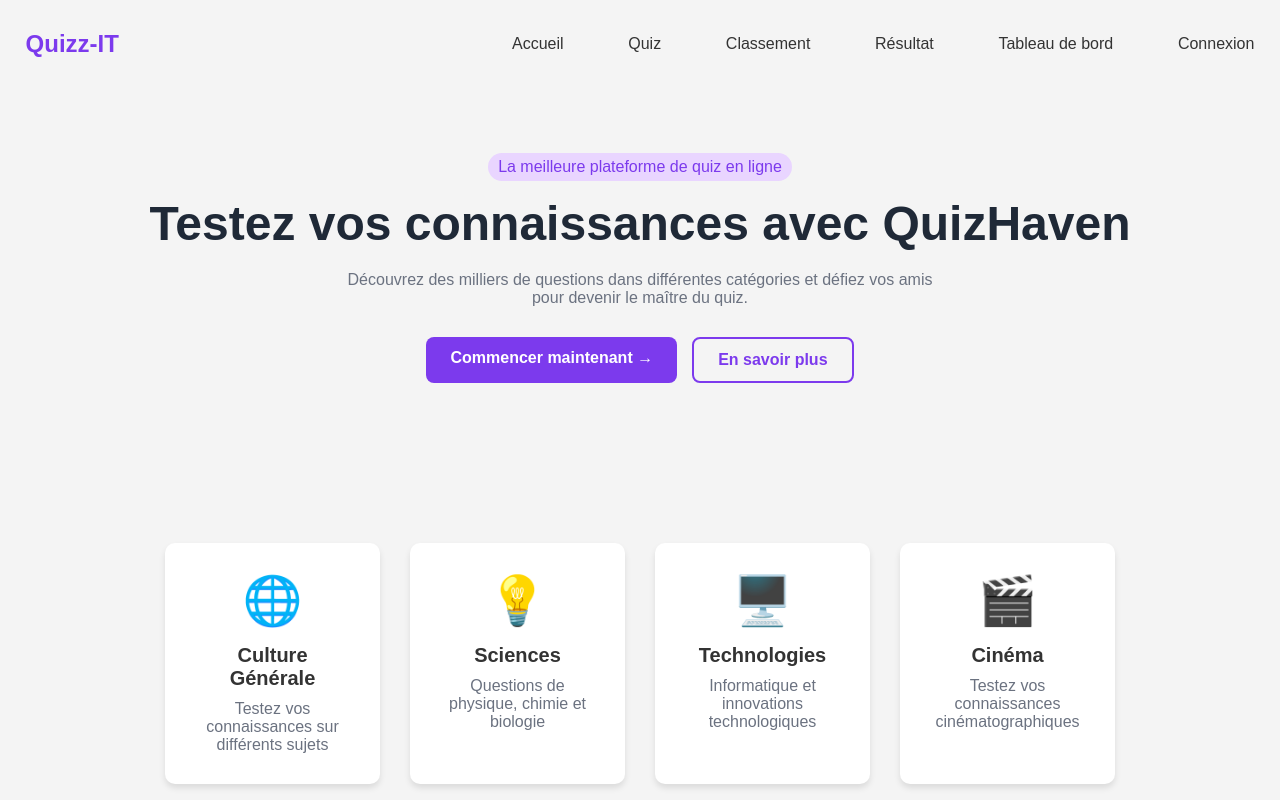
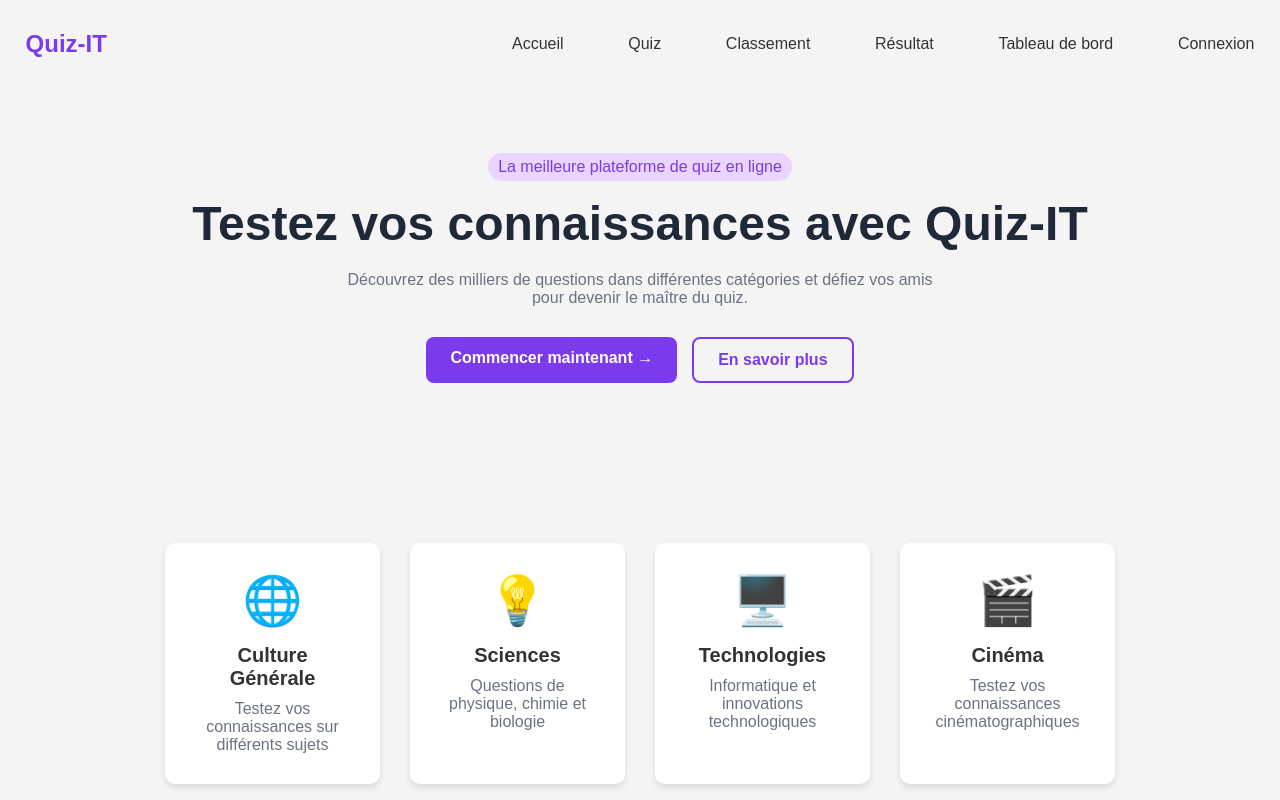
Before and after one commit to ilhami-k/quizz-front, an Angular app: page / in a window 1280 px wide. Shown: the top 800 px of the page. Built offline with nearby package versions, Linux system fonts and the light colour scheme.

Commit message:
UPDATE: Modif du nom
QuizHaven to quiz-IT

```diff
--- a/src/app/home/home.component.html
+++ b/src/app/home/home.component.html
@@ -1,6 +1,6 @@
 <div class="hero">
     <div class="hero-subtitle">La meilleure plateforme de quiz en ligne</div>
-    <h1 class="hero-title">Testez vos connaissances avec QuizHaven</h1>
+    <h1 class="hero-title">Testez vos connaissances avec Quiz-IT</h1>
     <p class="hero-description">Découvrez des milliers de questions dans différentes catégories et défiez vos amis pour devenir le maître du quiz.</p>
     <div class="cta-buttons">
         <a href="#" class="btn btn-primary">Commencer maintenant →</a>
--- a/src/app/navbar/navbar.component.html
+++ b/src/app/navbar/navbar.component.html
@@ -1,5 +1,5 @@
 <nav class="navbar">
-    <div class="logo">Quizz-IT</div>
+    <div class="logo">Quiz-IT</div>
     <div class="nav-links">
         <a routerLink="/home">Accueil</a>
         <a routerLink="/quiz">Quiz</a>
```
